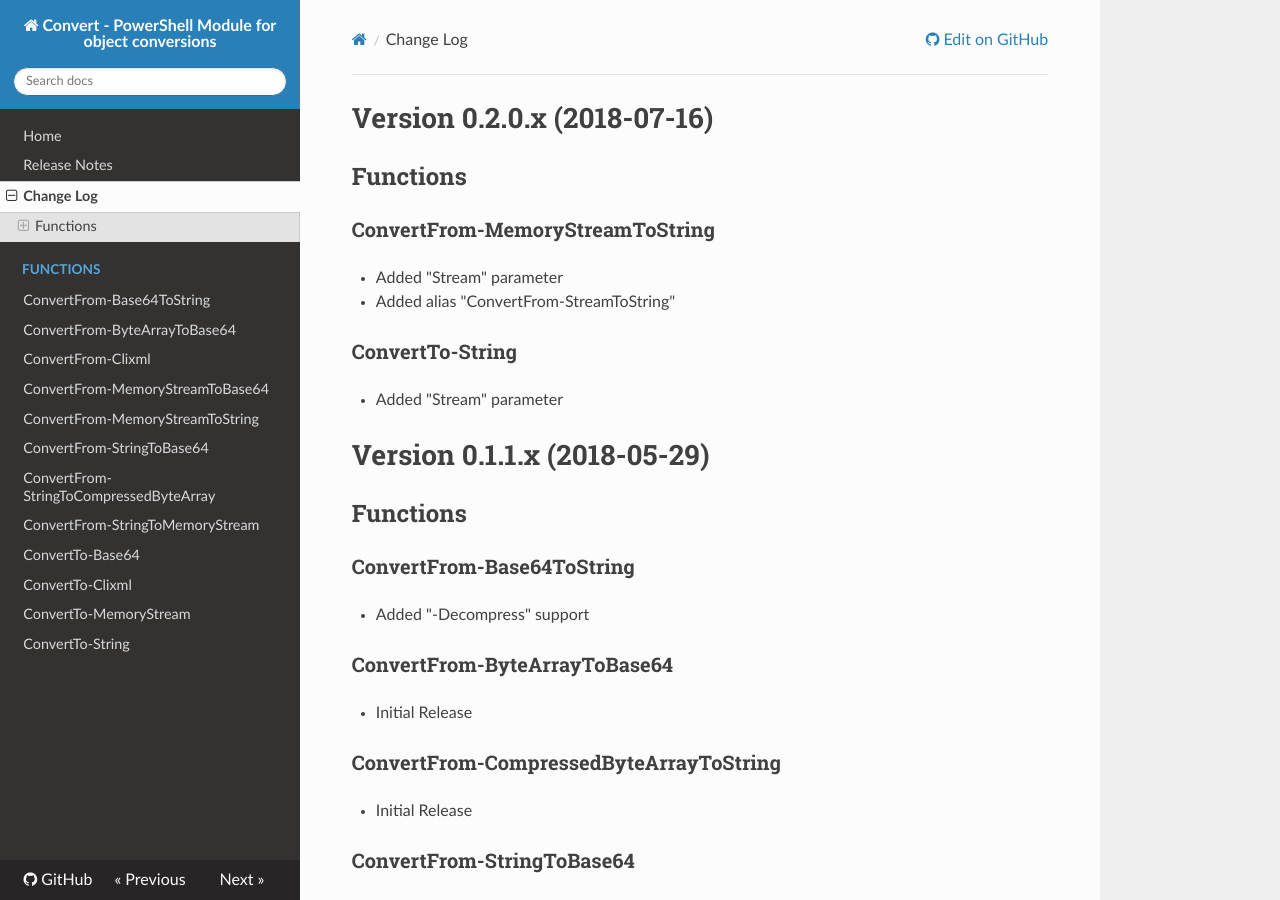
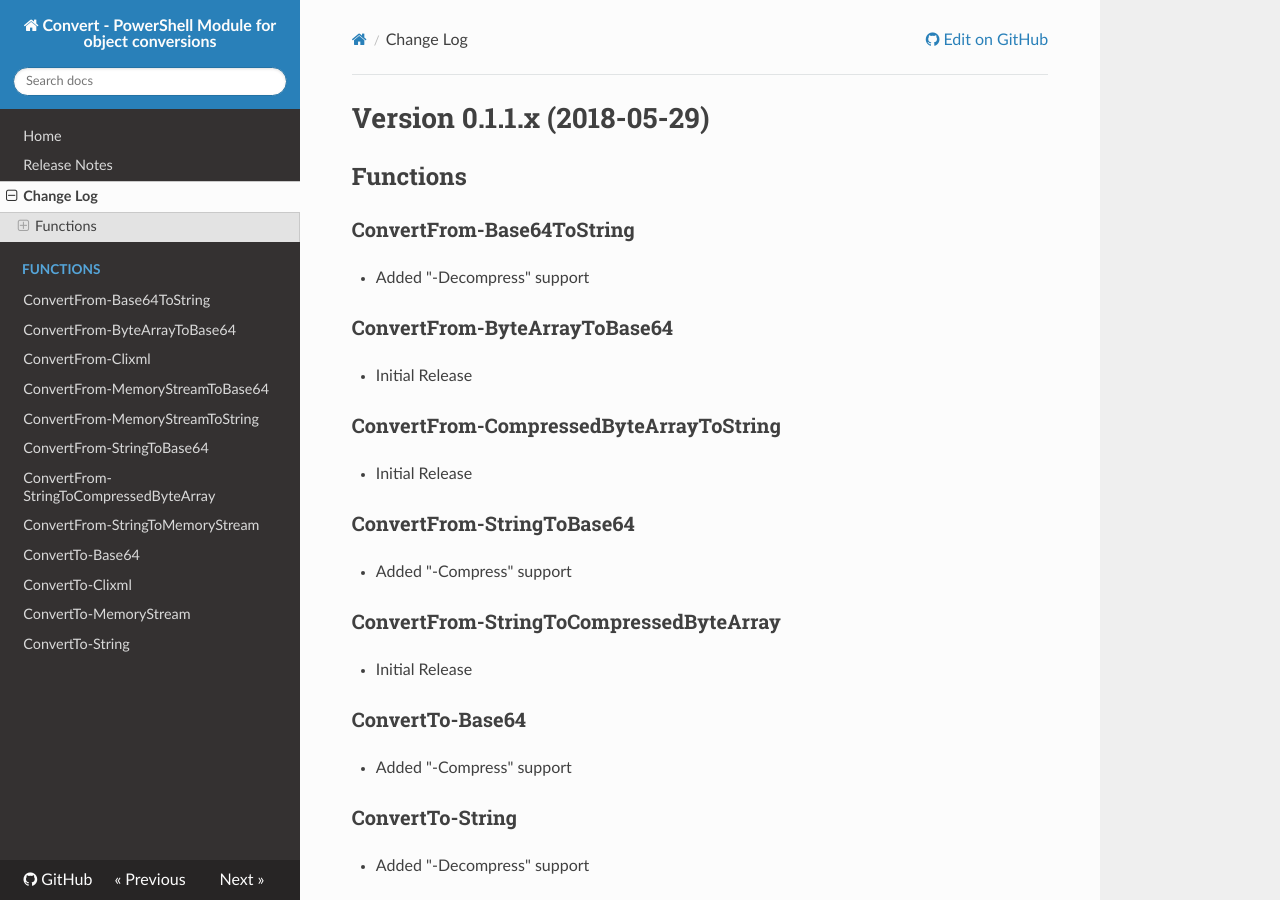
Before and after one commit to austoonz/Convert, an MkDocs documentation site: the page built from docs/CHANGELOG.md, in a window 1280 px wide and 900 px high. Built offline with MkDocs 1.6.1, drawn with Linux system fonts in a browser that asks for light colours; nearby versions of some CDN libraries; old or Windows-style settings are respelled for this version of MkDocs.

Commit message:
Added newly generated docs [skip ci]
Signed-off-by: AppVeyorCI <appveyorci-does-not-exist@austoonz.net>

```diff
--- a/docs/CHANGELOG.md
+++ b/docs/CHANGELOG.md
@@ -1,13 +1,3 @@
-# Version 0.2.0.x (2018-07-16)
-## Functions
-
-### ConvertFrom-MemoryStreamToString
-* Added "Stream" parameter
-* Added alias "ConvertFrom-StreamToString"
-
-### ConvertTo-String
-* Added "Stream" parameter
-
 # Version 0.1.1.x (2018-05-29)
 ## Functions
 
```
